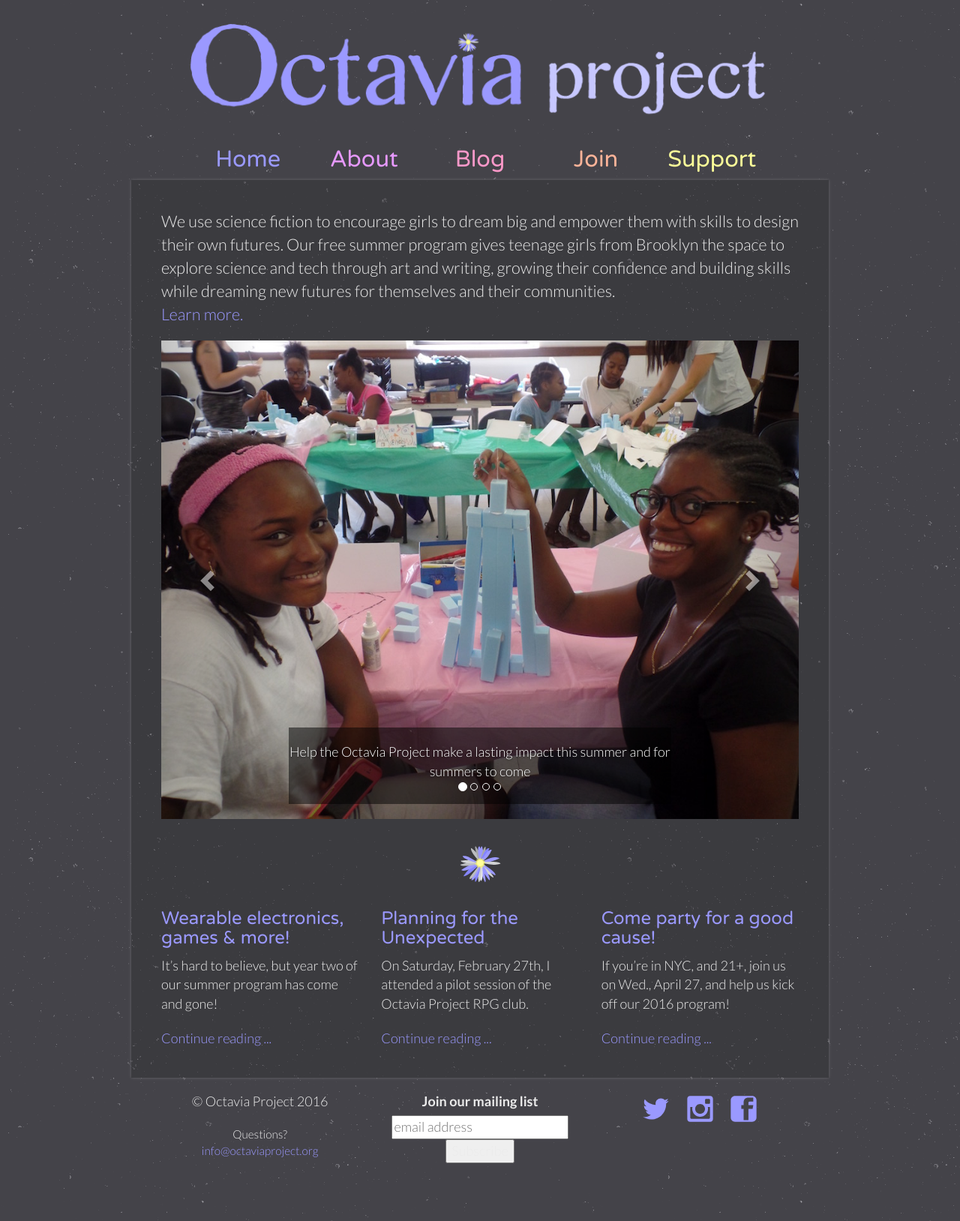
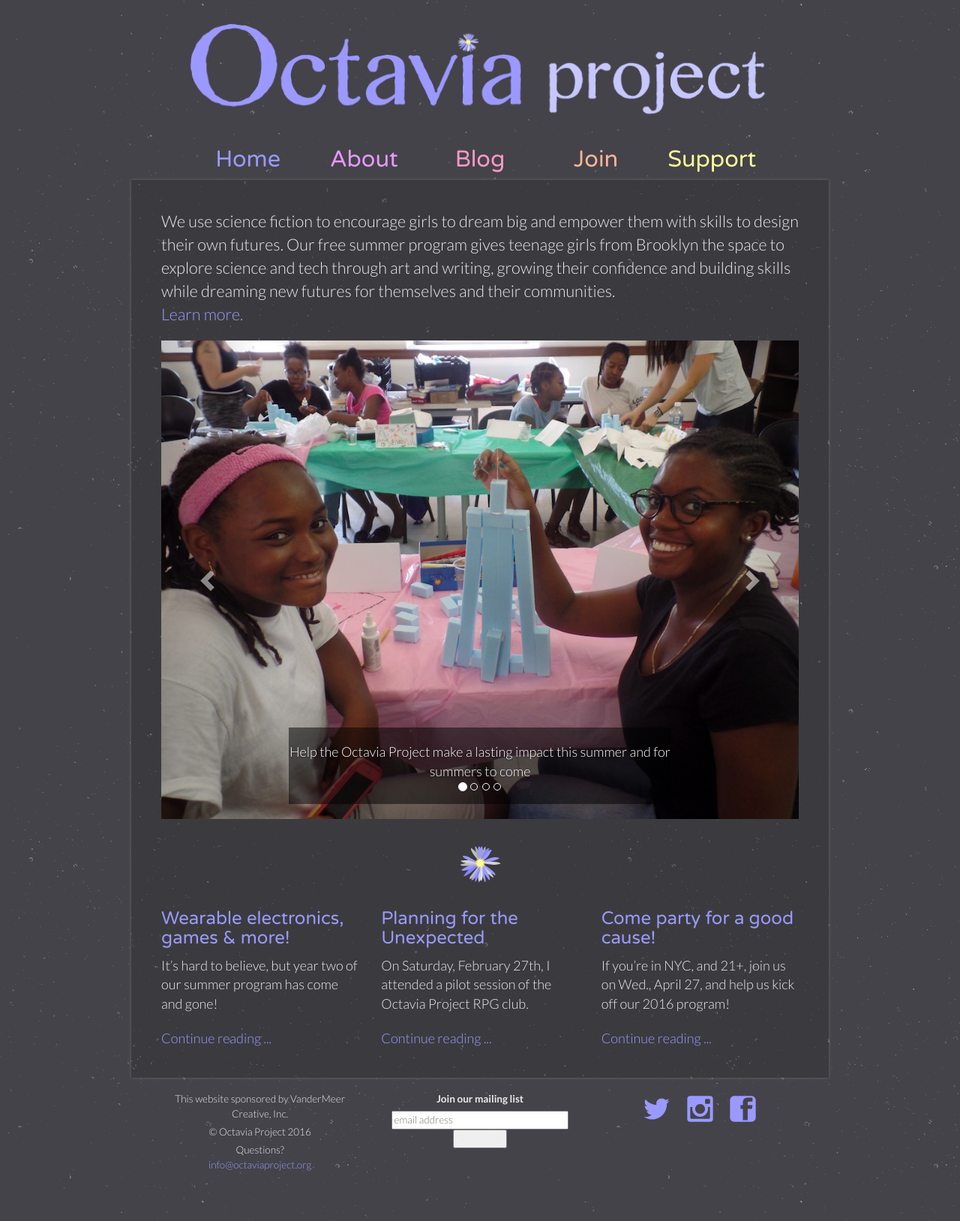
Before and after one commit to OctaviaProject/octaviaproject.github.io, a Jekyll site: the page built from index.html, in a window 1280 px wide. Shown: the whole page at 75% size. Built offline with Jekyll 4.4.1, drawn with Linux system fonts in a browser that asks for light colours; comment, search, counter and statistics services are not loaded.

Commit message:
Add sponsorship info to footer

```diff
--- a/_includes/footer.html
+++ b/_includes/footer.html
@@ -5,8 +5,9 @@
       <div class="row">
 
         <div class="col-md-4 footer-container">
+          <p>This website sponsored by VanderMeer Creative, Inc.</p>
           <p>&copy; Octavia Project 2016</p>
-          <address style="font-size: 0.85em">Questions?<br/><a href="mailto:info@octaviaproject.org">info@octaviaproject.org</a></address>
+          <p>Questions?<br/><a href="mailto:info@octaviaproject.org">info@octaviaproject.org</a></p>
         </div>
 
         <div class="col-md-4 footer-container">
--- a/assets/css/common.scss
+++ b/assets/css/common.scss
@@ -15,4 +15,9 @@
 
 div.footer-container {
   text-align: center;
+  font-size: 0.75em;
 }
+
+.footer-container p {
+  margin-bottom: 5px;
+}
```
